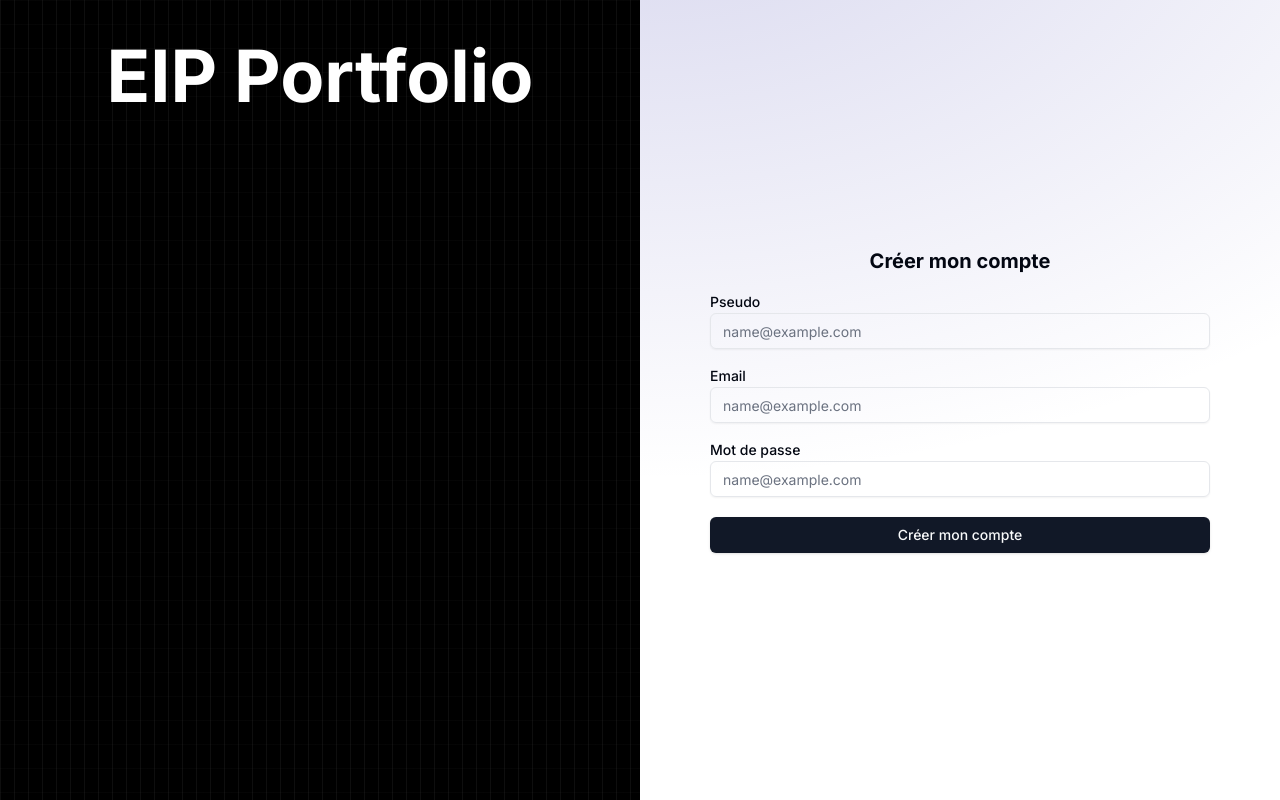
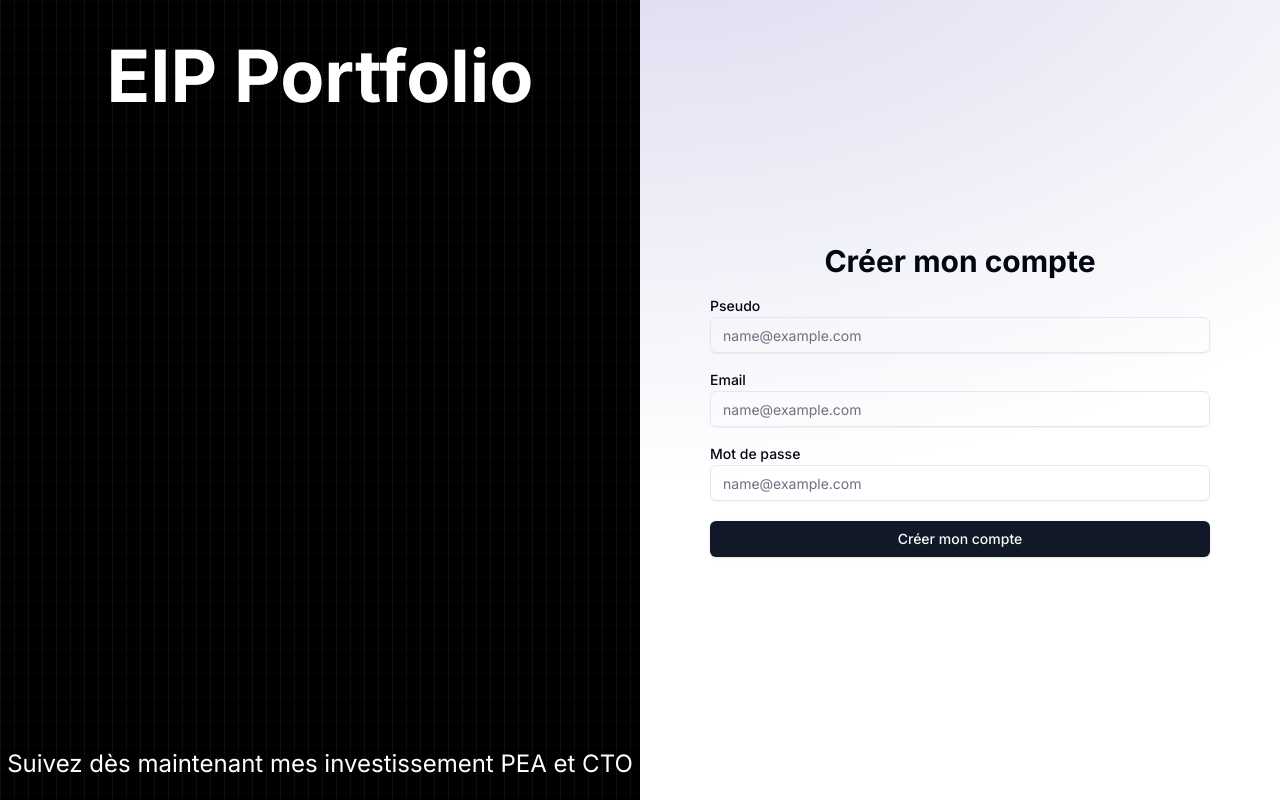
Before and after one commit to EtiamSani/PortfolioMonitor-Front-end, a Next.js app: page / in a window 1280 px wide. Built offline with nearby package versions, Linux system fonts and the light colour scheme.

Commit message:
user signup form, styling form

```diff
--- a/components/usersSignup/UsersSignUpForm.tsx
+++ b/components/usersSignup/UsersSignUpForm.tsx
@@ -20,14 +20,16 @@ const UsersLoginForm = ({ className, ...props }:any) => {
   }
 
     return (
-        <div className='grid lg:grid-cols-2 justify-items-center mt-[300px] sm:mt-0'>
+        <div className='grid lg:grid-cols-2 justify-items-center mt-[300px] md:mt-[300px] sm:mt-[300px] lg:mt-0'>
             <div className='bg-black w-full hidden lg:block lg:h-screen'>
-            <div className="relative h-full w-full bg-black">
-              <div className="absolute bottom-0 left-0 right-0 top-0 bg-[linear-gradient(to_right,#4f4f4f2e_1px,transparent_1px),linear-gradient(to_bottom,#8080800a_1px,transparent_1px)] bg-[size:14px_24px]">
-              <h1 className='text-white grid justify-items-center text-7xl font-bold text-center mt-10'>EIP Portfolio</h1>
-              </div>
+              <div className="relative h-full w-full bg-black">
+                <div className="absolute bottom-0 left-0 right-0 top-0 bg-[linear-gradient(to_right,#4f4f4f2e_1px,transparent_1px),linear-gradient(to_bottom,#8080800a_1px,transparent_1px)] bg-[size:14px_24px]">
+                  <h1 className='text-white grid justify-items-center text-7xl font-bold text-center mt-10'>EIP Portfolio</h1>
+                </div>
+                <div className="absolute left-0 right-0 bottom-5 text-center text-white">
+                  <h2 className='text-2xl'>Suivez dès maintenant mes investissement PEA et CTO</h2>
+                </div>
               <div className="absolute left-0 right-0 top-[-10%] rounded-full bg-[radial-gradient(circle_400px_at_50%_300px,#fbfbfb36,#000)]">
-
               </div>
               </div>
             </div>
@@ -35,7 +37,7 @@ const UsersLoginForm = ({ className, ...props }:any) => {
         <div className="grid gap-6 lg:w-[500px] m-auto">
           <form onSubmit={onSubmit}>
             <div className="grid gap-5">
-            <h2 className='font-bold text-xl m-auto'>Créer mon compte</h2>
+            <h2 className='font-bold text-3xl m-auto'>Créer mon compte</h2>
               <div className="grid gap-1">
                 <Label className="" htmlFor="email">
                   Pseudo
```
